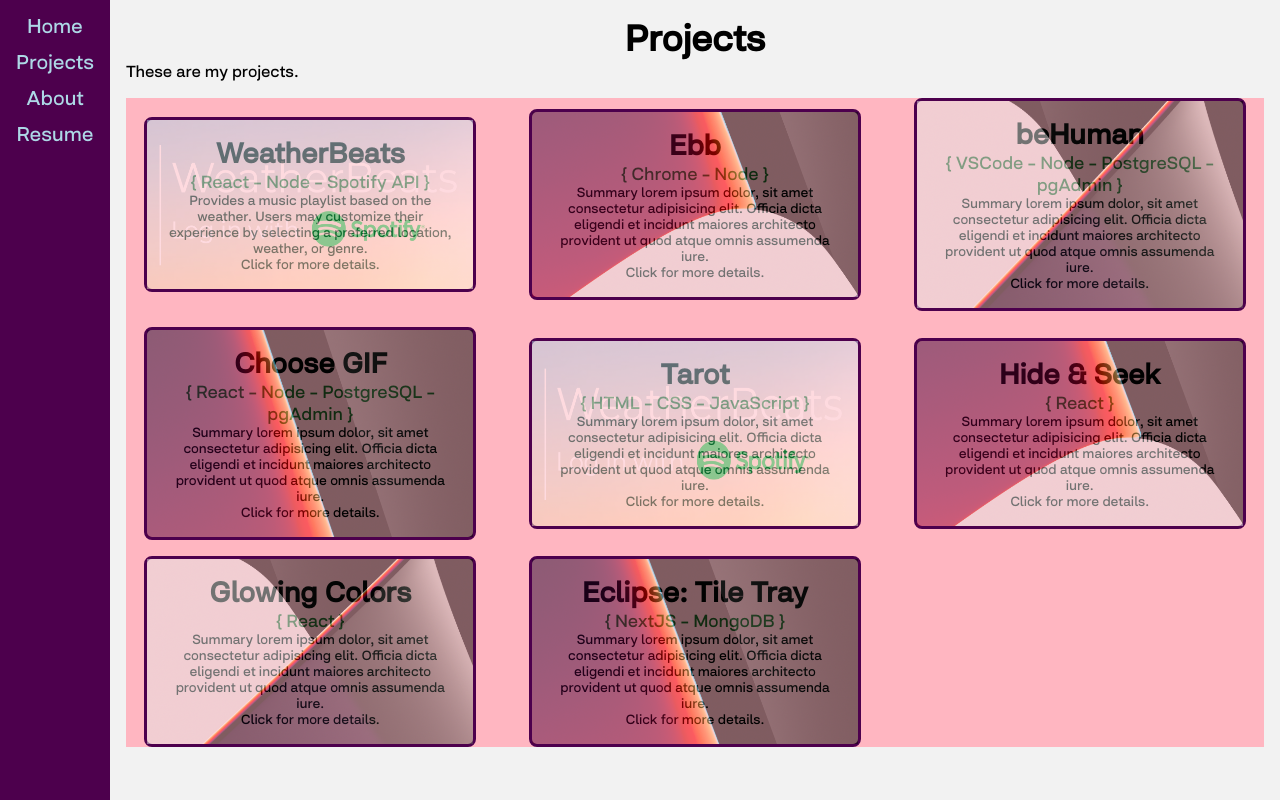
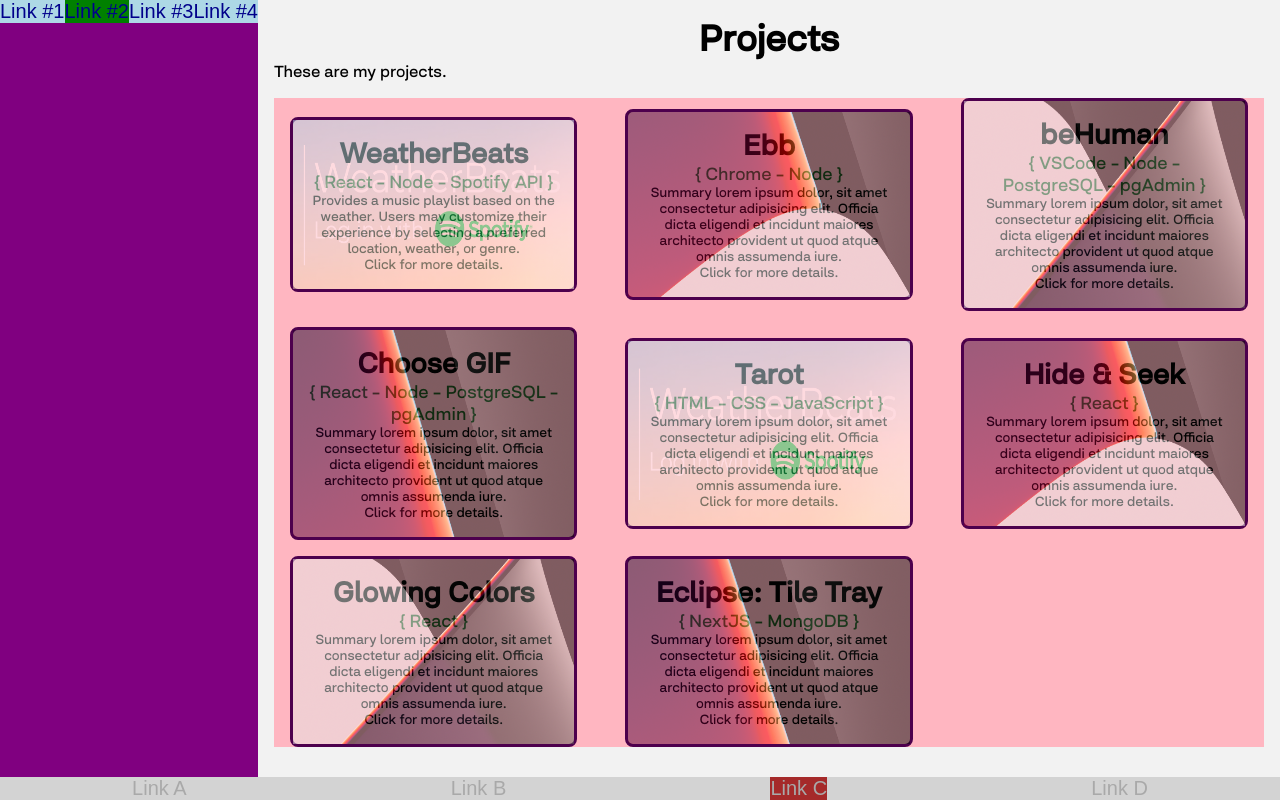
Before and after one commit to franco-ortega/portfolio-beta-01, a Next.js app: page /projects in a window 1280 px wide. Built offline with nearby package versions, Linux system fonts and the light colour scheme.

Commit message:
add grid

```diff
--- a/components/layout/Layout.jsx
+++ b/components/layout/Layout.jsx
@@ -2,6 +2,7 @@
 import Footer from '../footer/Footer';
 import styles from './Layout.module.scss';
 import Sidebar from '../sidebar/Sidebar';
+import TestNav from '../test/TestNav';
 
 const Layout = ({ children }) => {
   return (
@@ -11,9 +12,10 @@
         <meta name='description' content='Practice portfolio site' />
         <link rel='icon' href='/favicon.ico' />
       </Head>
-      <Sidebar />
+      <TestNav />
+      {/* <Sidebar /> */}
       <main>{children}</main>
-      <Footer />
+      {/* <Footer /> */}
     </div>
   );
 };
--- a/components/layout/Layout.module.scss
+++ b/components/layout/Layout.module.scss
@@ -7,7 +7,8 @@
 
   display: grid;
   // grid-template-columns: repeat(1, 1fr);
-  grid-template-rows: auto 1fr auto;
+  // grid-template-rows: auto 1fr auto;
+  grid-template-rows: auto 1fr;
 
   @include motion-allowed() {
     animation: fadeIn 1000ms ease forwards;
--- a/components/test/TestNav.jsx
+++ b/components/test/TestNav.jsx
@@ -1,6 +1,8 @@
+import styles from './TestNav.module.scss';
+
 const TestNav = () => {
   return (
-    <div>
+    <div className={styles.TestNav}>
       <nav>
         <ul>
           <li>Link #1</li>
--- /dev/null
+++ b/components/test/TestNav.module.scss
@@ -0,0 +1,38 @@
+.TestNav {
+  background-color: purple;
+  color: gold;
+
+  nav ul {
+    // display: flex;
+    // flex-direction: row;
+
+    font-size: 1.25rem;
+
+    display: grid;
+    grid-auto-flow: column;
+    align-items: center;
+    justify-items: center;
+  }
+
+  nav:first-child ul {
+    background-color: lightblue;
+    color: darkblue;
+
+    li:nth-child(2) {
+      background-color: green;
+    }
+  }
+
+  nav:last-child ul {
+    background-color: lightgray;
+    color: darkgray;
+
+    position: absolute;
+    bottom: 0;
+    width: 100%;
+
+    li:nth-child(3) {
+      background-color: brown;
+    }
+  }
+}
```
